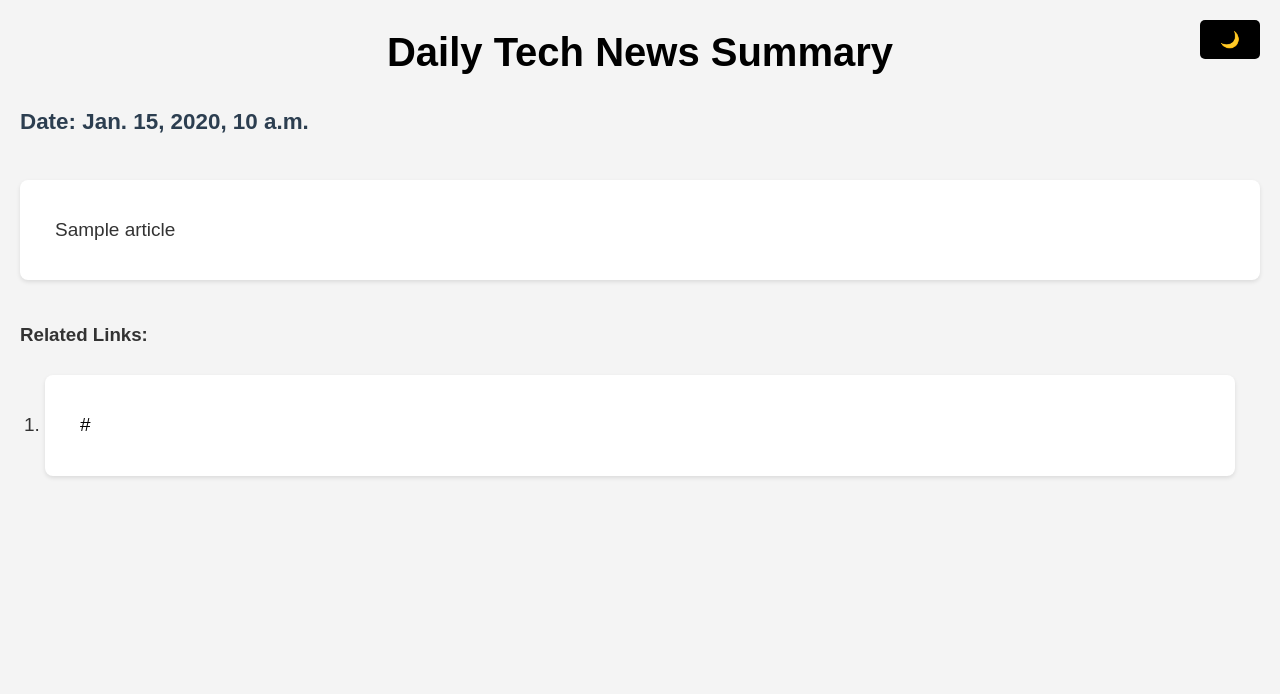
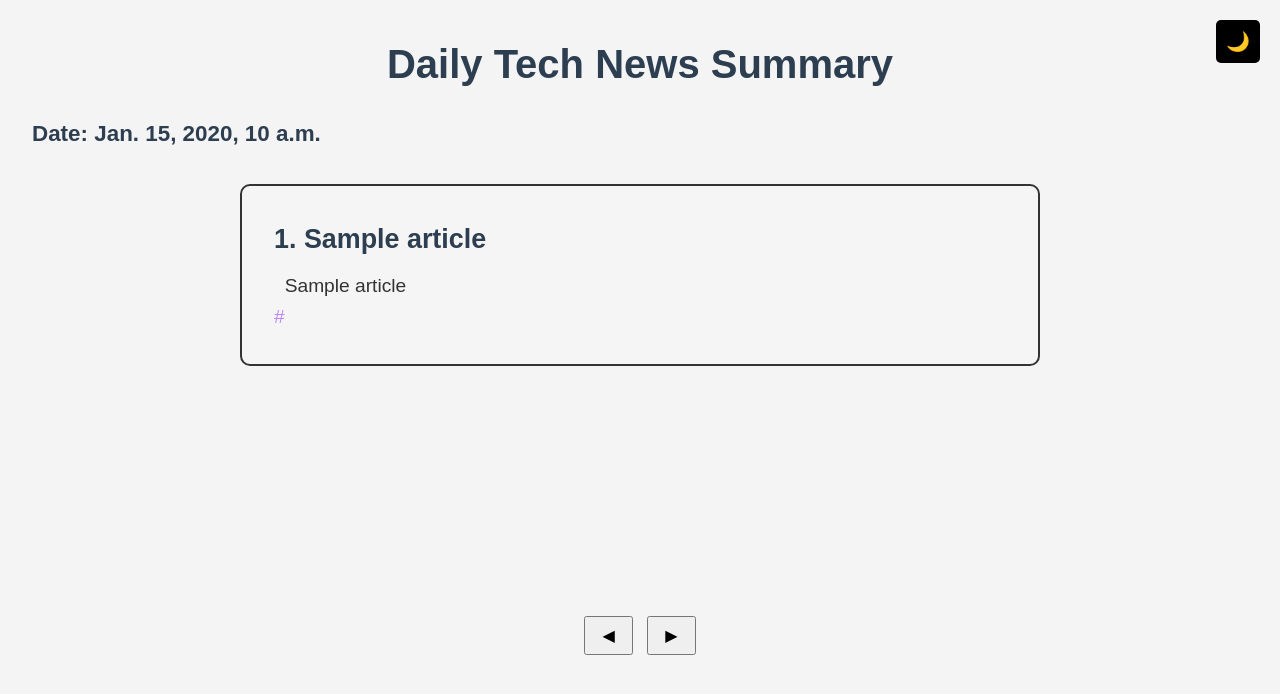
Before and after one commit to MelihMertKorkmaz/Daily-Tech-News, a Django app: template news/templates/news/daily_summary.html in a window 1280 px wide. Shown: the top 694 px of the page. Run offline with Django 3.2, Linux system fonts and the light colour scheme; the template is opened without the code that fills it: most values are stand-ins (such as "Sample title", 1, 10 or a date in 2020).

Commit message:
slidedeck version

```diff
--- a/news/static/news/styles.css
+++ b/news/static/news/styles.css
@@ -60,6 +60,7 @@ li {
     margin-bottom: 30px;
     border-radius: 8px;
     box-shadow: 0 2px 4px rgba(0, 0, 0, 0.1);
+    border: 2px solid #333333;
     transition: background-color 0.3s ease;
 }
 
--- a/news/summarizer.py
+++ b/news/summarizer.py
@@ -23,8 +23,8 @@ def generate_summary(specified_date=None):
 
     full_prompt = (
         "You are an expert tech news editor. From the news articles I provide, summarize each piece into 8-10 clear, concise sentences that retain all critical details. "+
-        "Use this format: first article'\n\n' second article'\n\n' third article... add indexes on articles also"+
-        " Do not add any commentary, greetings, or explanations. Just return the formatted summaries. Start the news with their indexes."
+        "Use this format: first article '\n\n' second article '\n\n' third article... "+
+        " Do not add any commentary, greetings, or explanations. Just return the formatted summaries. NO ORDER INDEX, OR ANY SYMBOLS IN THE BEGINNING. Start with the article"
         + "\n\n" + "\n\n".join(article_blocks)
     )
 
--- a/news/templates/news/daily_summary.html
+++ b/news/templates/news/daily_summary.html
@@ -3,51 +3,166 @@
 <!DOCTYPE html>
 <html lang="en">
 <head>
-    <meta charset="UTF-8">
-    <meta name="viewport" content="width=device-width, initial-scale=1.0">
+  <meta charset="UTF-8" />
+  <meta name="viewport" content="width=device-width, initial-scale=1.0"/>
   <title>Daily Tech News</title>
   <link rel="stylesheet" href="{% static 'news/styles.css' %}">
+  <style>
+    body {
+      font-family: Arial, sans-serif;
+      padding: 2rem;
+      transition: background-color 0.3s, color 0.3s;
+      overflow-x: hidden;
+    }
+
+    .dark-mode {
+      background-color: #121212;
+      color: #ffffff;
+    }
+
+    a {
+      color: inherit;
+    }
+
+    .dark-mode a {
+      color: #bb86fc;
+    }
+
+    .theme-toggle-btn {
+      position: fixed;
+      top: 20px;
+      right: 20px;
+      padding: 10px;
+      font-size: 1.2rem;
+      cursor: pointer;
+    }
+
+    .slide-container {
+      position: relative;
+      width: 100%;
+      max-width: 800px;
+      margin: 2rem auto;
+      min-height: 400px;
+      overflow: hidden;
+    }
+
+    .article-slide {
+      position: absolute;
+      top: 0;
+      width: 100%;
+      opacity: 0;
+      transform: translateX(100%);
+      transition: transform 0.6s ease, opacity 0.6s ease;
+      padding: 2rem;
+      border: 2px solid #333333;
+      border-radius: 10px;
+      background: rgba(255, 255, 255, 0.05);
+      font-size: 1.2rem;
+    }
+
+    .article-slide.active {
+      opacity: 1;
+      transform: translateX(0);
+      position: relative;
+    }
+
+    .article-slide.slide-left {
+      transform: translateX(-100%);
+    }
+
+    .nav-buttons {
+      text-align: center;
+      margin-top: 1rem;
+    }
+
+    .nav-buttons button {
+      padding: 8px 16px;
+      margin: 0 5px;
+      font-size: 1rem;
+      cursor: pointer;
+    }
+
+    ol {
+      padding-left: 2rem;
+    }
+  </style>
 </head>
 <body>
   <button class="theme-toggle-btn" onclick="toggleTheme()">🌙</button>
 
   <h1><a href="{% url 'home' %}">Daily Tech News Summary</a></h1>
-
   <h2><strong>Date:</strong> {{ summary.date }}</h2>
 
-    <ul>
-        {% for article in splitted_articles %}
-            <li>{{ article }}</li>
+  <div class="slide-container">
+    {% for index, title, article, link in article_data %}
+      <div class="article-slide{% if forloop.first %} active{% endif %}">
+        <h2>{{index}}.  {{title}}</h2>
+        <p> &nbsp;&nbsp;{{ article }}</p>
+        <a href="{{link}}" style='color: #bb86fc' target="_blank">{{link}} </a>
+      </div>
     {% endfor %}
-    </ul>
+  </div>
 
-    <h3>Related Links:</h3>
-    <ol style="padding: 25px">
-        {% for link in links %}
-            <li><a href="{{ link }}" target="_blank">{{ link }}</a></li>
-        {% endfor %}
-    </ol>
+  <div class="nav-buttons">
+    <button id = prevSlide onclick="prevSlide()"> ◀ </button>
+    <button id= nextSlide onclick="nextSlide()"> ▶ </button>
+  </div>
+
+
+
 
   <script>
     function applyStoredTheme() {
       const darkModeEnabled = localStorage.getItem('darkMode') === 'true';
       if (darkModeEnabled) {
         document.body.classList.add('dark-mode');
-                document.querySelectorAll('h1, h2, h3, li, a').forEach(el => el.classList.add('dark-mode'));
         document.querySelector('.theme-toggle-btn').textContent = '☀️';
       }
     }
 
     function toggleTheme() {
       const isDark = document.body.classList.toggle('dark-mode');
-            document.querySelectorAll('h1, h2, h3, li, a').forEach(el => el.classList.toggle('dark-mode'));
       localStorage.setItem('darkMode', isDark);
       document.querySelector('.theme-toggle-btn').textContent = isDark ? '☀️' : '🌙';
     }
 
+    let currentSlide = 0;
+    const slides = document.querySelectorAll('.article-slide');
+
+    function showSlide(index, direction = 1) {
+      slides[currentSlide].classList.remove('active');
+
+      // Optionally animate out
+      slides[currentSlide].classList.remove('slide-left');
+      if (direction < 0) slides[currentSlide].classList.add('slide-left');
+
+      currentSlide = (index + slides.length) % slides.length;
+
+      slides.forEach((slide, i) => {
+        slide.style.zIndex = i === currentSlide ? 1 : 0;
+        slide.classList.remove('slide-left');
+      });
+
+      slides[currentSlide].classList.add('active');
+    }
+
+    function nextSlide() {
+      showSlide(currentSlide + 1, 1);
+    }
+
+    function prevSlide() {
+      showSlide(currentSlide - 1, -1);
+    }
+
     document.addEventListener('DOMContentLoaded', applyStoredTheme);
+
+  document.addEventListener('keydown', function (e) {
+    if (e.key === 'ArrowRight') {
+      document.getElementById('nextSlide').click();
+    } else if (e.key === 'ArrowLeft') {
+      document.getElementById('prevSlide').click();
+    }
+  })
   </script>
-
-
 </body>
 </html>
```
Also changed, not shown: news/views.py (+8 -3 lines), 1 other file. Lines whose indentation alone changed are shown as unchanged.
